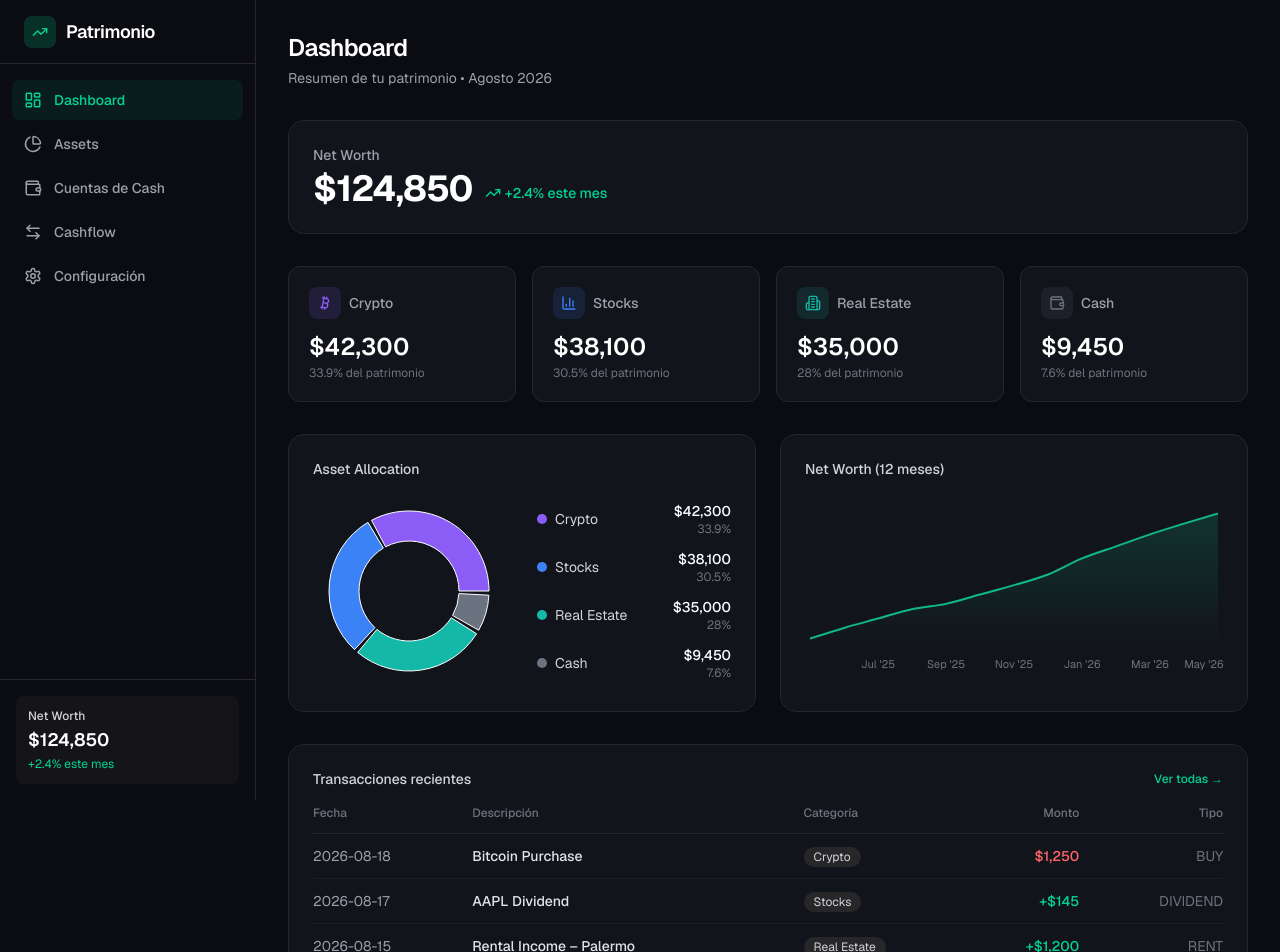
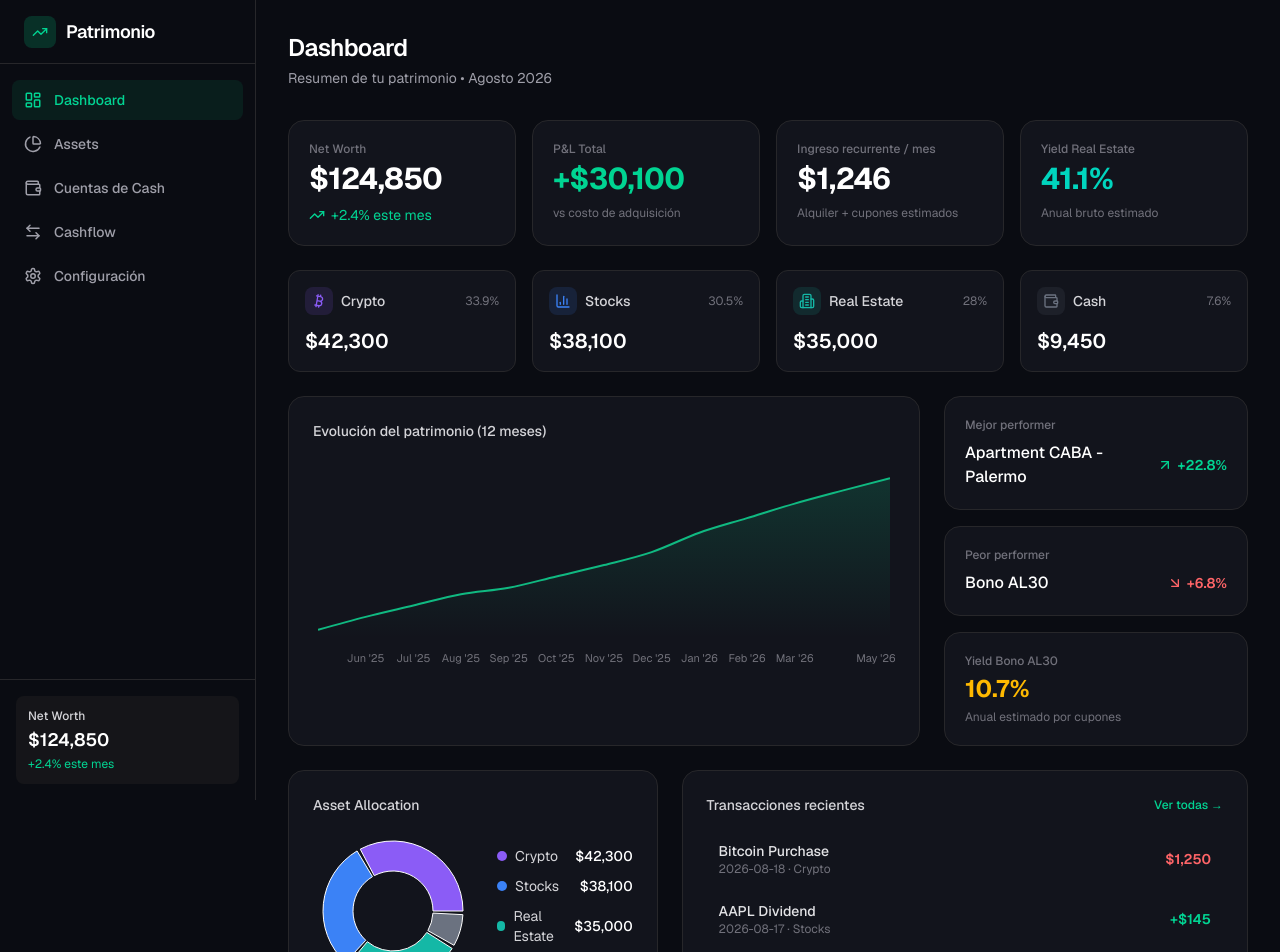
Before and after one commit to MilstG/portfolio, a Next.js app: page / in a window 1280 px wide. Shown: the top 952 px of the page. Built offline with nearby package versions, Linux system fonts and the light colour scheme.

Commit message:
Redesigned Dashboard with P&L, yields, best/worst performers and better visual hierarchy

```diff
--- a/src/app/page.tsx
+++ b/src/app/page.tsx
@@ -1,24 +1,15 @@
 "use client";
 
 import {
-  netWorth,
-  allocation,
-  netWorthHistory,
-  recentTransactions,
+  netWorth, allocation, netWorthHistory, recentTransactions, assets,
 } from "@/lib/mock-data";
 import { formatUSD, formatPercent } from "@/lib/utils";
 import {
-  AreaChart,
-  Area,
-  XAxis,
-  YAxis,
-  Tooltip,
-  ResponsiveContainer,
-  PieChart,
-  Pie,
-  Cell,
+  AreaChart, Area, XAxis, YAxis, Tooltip, ResponsiveContainer, PieChart, Pie, Cell,
 } from "recharts";
-import { TrendingUp, Bitcoin, BarChart3, Building2, Wallet } from "lucide-react";
+import {
+  TrendingUp, Bitcoin, BarChart3, Building2, Wallet, ArrowUpRight, ArrowDownRight,
+} from "lucide-react";
 
 const typeIcons: Record<string, React.ReactNode> = {
   Crypto: <Bitcoin className="h-4 w-4" />,
@@ -27,75 +18,72 @@ const typeIcons: Record<string, React.ReactNode> = {
   Cash: <Wallet className="h-4 w-4" />,
 };
 
+const totalCost = assets.reduce((s, a) => s + a.costBasis, 0);
+const totalPnl = netWorth.totalUsd - totalCost - 9450;
+const bestAsset = [...assets].sort((a, b) => b.pnlPercent - a.pnlPercent)[0];
+const worstAsset = [...assets].sort((a, b) => a.pnlPercent - b.pnlPercent)[0];
+const realEstateYield = (1200 * 12) / 35000 * 100;
+const bondYield = (275 * 2) / 5125 * 100;
+const monthlyRecurring = 1200 + 275 / 6;
+
 export default function DashboardPage() {
   return (
     <div className="p-8">
-      <div className="mb-8">
+      <div className="mb-8 flex items-end justify-between">
+        <div>
           <h1 className="text-2xl font-semibold tracking-tight text-white">Dashboard</h1>
           <p className="mt-1 text-sm text-zinc-400">Resumen de tu patrimonio • Agosto 2026</p>
         </div>
+      </div>
 
-      <div className="mb-8 rounded-2xl border border-zinc-800 bg-[#12141c] p-6">
-        <p className="text-sm font-medium text-zinc-400">Net Worth</p>
-        <div className="mt-1 flex items-baseline gap-3">
-          <h2 className="text-4xl font-bold tracking-tight text-white">{formatUSD(netWorth.totalUsd)}</h2>
-          <span className="flex items-center gap-1 text-sm font-medium text-emerald-400">
-            <TrendingUp className="h-4 w-4" />
-            {formatPercent(netWorth.changePercent)} este mes
-          </span>
+      <div className="mb-6 grid grid-cols-4 gap-4">
+        <div className="rounded-2xl border border-zinc-800 bg-[#12141c] p-5">
+          <p className="text-xs font-medium text-zinc-500">Net Worth</p>
+          <p className="mt-1 text-3xl font-bold tracking-tight text-white">{formatUSD(netWorth.totalUsd)}</p>
+          <div className="mt-2 flex items-center gap-1.5 text-sm text-emerald-400">
+            <TrendingUp className="h-4 w-4" />{formatPercent(netWorth.changePercent)} este mes
+          </div>
+        </div>
+        <div className="rounded-2xl border border-zinc-800 bg-[#12141c] p-5">
+          <p className="text-xs font-medium text-zinc-500">P&L Total</p>
+          <p className={`mt-1 text-3xl font-bold tracking-tight ${totalPnl >= 0 ? "text-emerald-400" : "text-red-400"}`}>
+            {totalPnl >= 0 ? "+" : ""}{formatUSD(totalPnl)}
+          </p>
+          <p className="mt-2 text-xs text-zinc-500">vs costo de adquisición</p>
+        </div>
+        <div className="rounded-2xl border border-zinc-800 bg-[#12141c] p-5">
+          <p className="text-xs font-medium text-zinc-500">Ingreso recurrente / mes</p>
+          <p className="mt-1 text-3xl font-bold tracking-tight text-white">{formatUSD(monthlyRecurring)}</p>
+          <p className="mt-2 text-xs text-zinc-500">Alquiler + cupones estimados</p>
+        </div>
+        <div className="rounded-2xl border border-zinc-800 bg-[#12141c] p-5">
+          <p className="text-xs font-medium text-zinc-500">Yield Real Estate</p>
+          <p className="mt-1 text-3xl font-bold tracking-tight text-teal-400">{realEstateYield.toFixed(1)}%</p>
+          <p className="mt-2 text-xs text-zinc-500">Anual bruto estimado</p>
         </div>
       </div>
 
-      <div className="mb-8 grid grid-cols-4 gap-4">
+      <div className="mb-6 grid grid-cols-4 gap-4">
         {allocation.map((item) => (
-          <div key={item.name} className="rounded-xl border border-zinc-800 bg-[#12141c] p-5">
-            <div className="flex items-center gap-2 text-zinc-400">
-              <span className="flex h-8 w-8 items-center justify-center rounded-lg" style={{ backgroundColor: `${item.color}22` }}>
+          <div key={item.name} className="rounded-xl border border-zinc-800 bg-[#12141c] p-4">
+            <div className="flex items-center justify-between">
+              <div className="flex items-center gap-2">
+                <span className="flex h-7 w-7 items-center justify-center rounded-lg" style={{ backgroundColor: `${item.color}22` }}>
                   <span style={{ color: item.color }}>{typeIcons[item.name]}</span>
                 </span>
-              <span className="text-sm font-medium">{item.name}</span>
+                <span className="text-sm font-medium text-zinc-300">{item.name}</span>
               </div>
-            <p className="mt-3 text-2xl font-semibold text-white">{formatUSD(item.value)}</p>
-            <p className="mt-0.5 text-xs text-zinc-500">{item.percent}% del patrimonio</p>
+              <span className="text-xs text-zinc-500">{item.percent}%</span>
+            </div>
+            <p className="mt-3 text-xl font-semibold text-white">{formatUSD(item.value)}</p>
           </div>
         ))}
       </div>
 
-      <div className="mb-8 grid grid-cols-2 gap-6">
-        <div className="rounded-2xl border border-zinc-800 bg-[#12141c] p-6">
-          <h3 className="mb-4 text-sm font-medium text-zinc-300">Asset Allocation</h3>
-          <div className="flex items-center gap-8">
-            <div className="h-48 w-48">
-              <ResponsiveContainer width="100%" height="100%">
-                <PieChart>
-                  <Pie data={allocation} dataKey="value" nameKey="name" cx="50%" cy="50%" innerRadius={50} outerRadius={80} paddingAngle={3}>
-                    {allocation.map((entry, index) => (
-                      <Cell key={`cell-${index}`} fill={entry.color} />
-                    ))}
-                  </Pie>
-                </PieChart>
-              </ResponsiveContainer>
-            </div>
-            <div className="flex-1 space-y-3">
-              {allocation.map((item) => (
-                <div key={item.name} className="flex items-center justify-between">
-                  <div className="flex items-center gap-2">
-                    <span className="h-2.5 w-2.5 rounded-full" style={{ backgroundColor: item.color }} />
-                    <span className="text-sm text-zinc-300">{item.name}</span>
-                  </div>
-                  <div className="text-right">
-                    <p className="text-sm font-medium text-white">{formatUSD(item.value)}</p>
-                    <p className="text-xs text-zinc-500">{item.percent}%</p>
-                  </div>
-                </div>
-              ))}
-            </div>
-          </div>
-        </div>
-
-        <div className="rounded-2xl border border-zinc-800 bg-[#12141c] p-6">
-          <h3 className="mb-4 text-sm font-medium text-zinc-300">Net Worth (12 meses)</h3>
-          <div className="h-48">
+      <div className="mb-6 grid grid-cols-3 gap-6">
+        <div className="col-span-2 rounded-2xl border border-zinc-800 bg-[#12141c] p-6">
+          <h3 className="mb-4 text-sm font-medium text-zinc-300">Evolución del patrimonio (12 meses)</h3>
+          <div className="h-56">
             <ResponsiveContainer width="100%" height="100%">
               <AreaChart data={netWorthHistory}>
                 <defs>
@@ -112,37 +100,80 @@ export default function DashboardPage() {
             </ResponsiveContainer>
           </div>
         </div>
+
+        <div className="space-y-4">
+          <div className="rounded-2xl border border-zinc-800 bg-[#12141c] p-5">
+            <p className="text-xs font-medium text-zinc-500">Mejor performer</p>
+            <div className="mt-2 flex items-center justify-between">
+              <p className="font-medium text-white">{bestAsset.name}</p>
+              <span className="flex items-center gap-1 text-sm font-semibold text-emerald-400">
+                <ArrowUpRight className="h-4 w-4" />{formatPercent(bestAsset.pnlPercent)}
+              </span>
+            </div>
+          </div>
+          <div className="rounded-2xl border border-zinc-800 bg-[#12141c] p-5">
+            <p className="text-xs font-medium text-zinc-500">Peor performer</p>
+            <div className="mt-2 flex items-center justify-between">
+              <p className="font-medium text-white">{worstAsset.name}</p>
+              <span className="flex items-center gap-1 text-sm font-semibold text-red-400">
+                <ArrowDownRight className="h-4 w-4" />{formatPercent(worstAsset.pnlPercent)}
+              </span>
+            </div>
+          </div>
+          <div className="rounded-2xl border border-zinc-800 bg-[#12141c] p-5">
+            <p className="text-xs font-medium text-zinc-500">Yield Bono AL30</p>
+            <p className="mt-1 text-2xl font-bold text-amber-400">{bondYield.toFixed(1)}%</p>
+            <p className="mt-1 text-xs text-zinc-500">Anual estimado por cupones</p>
+          </div>
+        </div>
       </div>
 
-      <div className="rounded-2xl border border-zinc-800 bg-[#12141c] p-6">
+      <div className="grid grid-cols-5 gap-6">
+        <div className="col-span-2 rounded-2xl border border-zinc-800 bg-[#12141c] p-6">
+          <h3 className="mb-4 text-sm font-medium text-zinc-300">Asset Allocation</h3>
+          <div className="flex items-center gap-6">
+            <div className="h-40 w-40">
+              <ResponsiveContainer width="100%" height="100%">
+                <PieChart>
+                  <Pie data={allocation} dataKey="value" nameKey="name" cx="50%" cy="50%" innerRadius={40} outerRadius={70} paddingAngle={3}>
+                    {allocation.map((entry, index) => (<Cell key={`cell-${index}`} fill={entry.color} />))}
+                  </Pie>
+                </PieChart>
+              </ResponsiveContainer>
+            </div>
+            <div className="flex-1 space-y-2.5">
+              {allocation.map((item) => (
+                <div key={item.name} className="flex items-center justify-between">
+                  <div className="flex items-center gap-2">
+                    <span className="h-2.5 w-2.5 rounded-full" style={{ backgroundColor: item.color }} />
+                    <span className="text-sm text-zinc-300">{item.name}</span>
+                  </div>
+                  <span className="text-sm font-medium text-white">{formatUSD(item.value)}</span>
+                </div>
+              ))}
+            </div>
+          </div>
+        </div>
+
+        <div className="col-span-3 rounded-2xl border border-zinc-800 bg-[#12141c] p-6">
           <div className="mb-4 flex items-center justify-between">
             <h3 className="text-sm font-medium text-zinc-300">Transacciones recientes</h3>
             <a href="/cashflow" className="text-xs font-medium text-emerald-400 hover:text-emerald-300">Ver todas →</a>
           </div>
-        <table className="w-full">
-          <thead>
-            <tr className="border-b border-zinc-800 text-left text-xs text-zinc-500">
-              <th className="pb-3 font-medium">Fecha</th>
-              <th className="pb-3 font-medium">Descripción</th>
-              <th className="pb-3 font-medium">Categoría</th>
-              <th className="pb-3 font-medium text-right">Monto</th>
-              <th className="pb-3 font-medium text-right">Tipo</th>
-            </tr>
-          </thead>
-          <tbody className="divide-y divide-zinc-800/60">
+          <div className="space-y-1">
             {recentTransactions.map((tx) => (
-              <tr key={tx.id} className="text-sm">
-                <td className="py-3 text-zinc-400">{tx.date}</td>
-                <td className="py-3 font-medium text-zinc-200">{tx.description}</td>
-                <td className="py-3"><span className="rounded-full bg-zinc-800 px-2.5 py-0.5 text-xs text-zinc-300">{tx.category}</span></td>
-                <td className={`py-3 text-right font-medium ${tx.amount >= 0 ? "text-emerald-400" : "text-red-400"}`}>
+              <div key={tx.id} className="flex items-center justify-between rounded-lg px-3 py-2.5 hover:bg-zinc-800/40">
+                <div>
+                  <p className="text-sm font-medium text-zinc-200">{tx.description}</p>
+                  <p className="text-xs text-zinc-500">{tx.date} · {tx.category}</p>
+                </div>
+                <p className={`text-sm font-semibold ${tx.amount >= 0 ? "text-emerald-400" : "text-red-400"}`}>
                   {tx.amount >= 0 ? "+" : ""}{formatUSD(Math.abs(tx.amount))}
-                </td>
-                <td className="py-3 text-right text-zinc-500">{tx.type}</td>
-              </tr>
+                </p>
+              </div>
             ))}
-          </tbody>
-        </table>
+          </div>
+        </div>
       </div>
     </div>
   );
```
Lines whose indentation alone changed are shown as unchanged.
